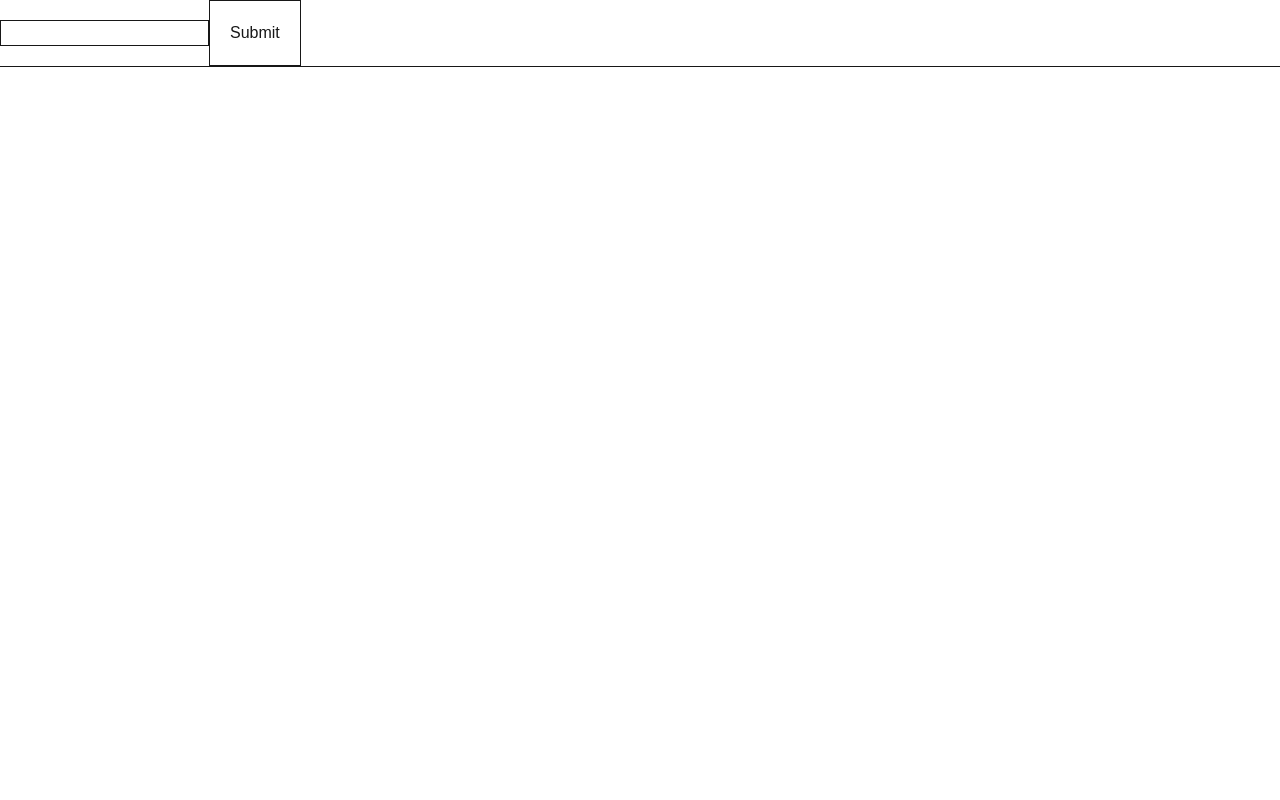
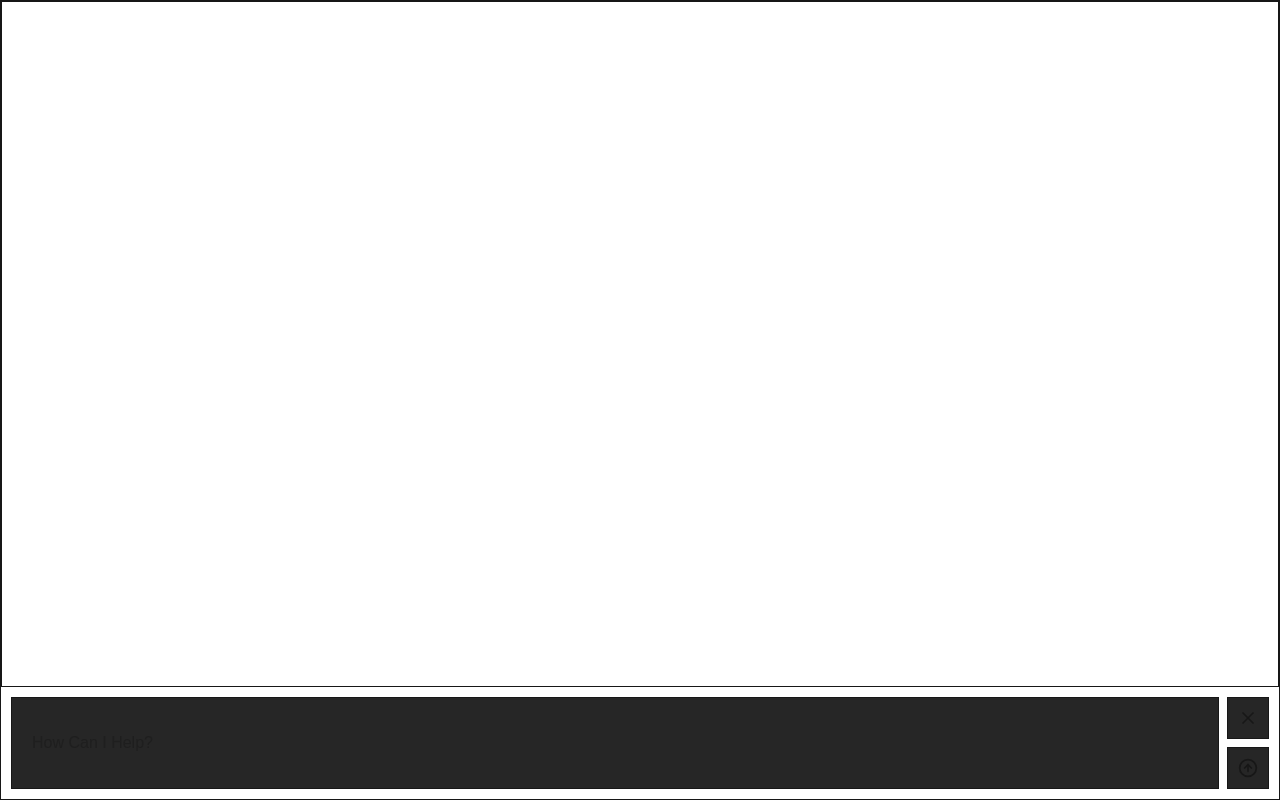
Before and after one commit to Beamzi/orcha, a Next.js app: page / in a window 1280 px wide. Built offline with nearby package versions, Linux system fonts and the light colour scheme.

Commit message:
added basic UI, cancelling and submission, hover states etc

```diff
--- a/package.json
+++ b/package.json
@@ -11,7 +11,8 @@
   "dependencies": {
     "next": "16.0.4",
     "react": "19.2.0",
-    "react-dom": "19.2.0"
+    "react-dom": "19.2.0",
+    "react-icons": "^5.5.0"
   },
   "devDependencies": {
     "@tailwindcss/postcss": "^4",
--- a/src/components/TestRenderSearch.tsx
+++ b/src/components/TestRenderSearch.tsx
@@ -1,4 +1,5 @@
 "use client";
+import { LuCircleArrowUp, LuX } from "react-icons/lu";
 
 import { useEffect, useState } from "react";
 
@@ -7,6 +8,7 @@ interface resultProps {
   url: string;
 }
 const keywords = [
+  // Temporal (keep these - they're unambiguous enough)
   "latest",
   "current",
   "now",
@@ -14,27 +16,75 @@ const keywords = [
   "recent",
   "2024",
   "2025",
+  "this week",
+  "this month",
+
+  // News/updates
   "news",
   "update",
+  "updates",
   "live",
   "release",
+  "released",
+  "announced",
+  "announcement",
+
+  // Pricing/shopping
   "price",
   "cost",
+  "how much",
+  "buy",
+  "purchase",
+  "review",
+  "reviews",
+
+  // Comparisons
+  "vs",
+  "versus",
+  "compare",
+  "better",
+  "best",
+
+  // Weather
   "weather",
   "forecast",
+  "temperature",
+
+  // Identity/factual questions
   "who is",
   "what is",
   "when is",
   "where is",
+  "how many",
+
+  // Location/services
   "opening hours",
   "directions",
+  "near me",
+  "closest",
+  "open now",
+
+  // Finance
   "market",
   "stock",
   "crypto",
+  "exchange rate",
+
+  // Tech/downloads
   "download",
   "official site",
   "documentation",
   "api docs",
+
+  // Sports/events
+  "score",
+  "game",
+  "match",
+  "won",
+
+  // Rankings/lists
+  "top",
+  "ranking",
 ];
 
 const checkHeuristics = (query: string) => {
@@ -136,8 +186,16 @@ export default function TestRenderSearch() {
   }, [isPromptReady]);
 
   return (
-    <div>
+    <div className="flex flex-col h-screen border  ">
+      <div className="flex flex-1 min-h-0 overflow-y-scroll border p-2.5 ">
+        <div>{modelSearchSum}</div>
+        <hr></hr>
+
+        <div>{modelDirect}</div>
+      </div>
+      <div className=" ">
         <form
+          className="h-full w-full  flex justify-center px-2.5 py-2.5"
           onSubmit={(e) => {
             e.preventDefault();
             if (checkHeuristics(searchQuery) === true) {
@@ -150,20 +208,29 @@ export default function TestRenderSearch() {
           }}
         >
           <input
-          className="border"
+            className="border w-full h-full px-5 bg-neutral-800 outline-none"
             onChange={(e) => setSearchQuery(e.target.value)}
+            value={searchQuery}
+            placeholder="How Can I Help?"
           ></input>
-        <button className="p-5 border cursor-pointer" type="submit">
-          Submit
+          <div className="flex flex-col ml-2">
+            <button
+              type="button"
+              onClick={() => setSearchQuery("")}
+              className="p-2.5 border bg-neutral-800 cursor-pointer hover:bg-teal-700 transition-all duration-300 group "
+            >
+              <LuX className="w-5 h-5 group-hover:scale-120 transition-all duration-300" />
             </button>
+            <button
+              className={`p-2.5 ${
+                searchQuery.length > 0 ? "bg-teal-700" : "bg-neutral-800"
+              }  mt-2 border cursor-pointer hover:bg-teal-500 transition-all duration-300 group`}
+              type="submit"
+            >
+              <LuCircleArrowUp className="h-5 w-5 group-hover:scale-120 transition-all duration-300" />
+            </button>
+          </div>
         </form>
-      <div>{modelSearchSum}</div>
-      <hr></hr>
-
-      <div>
-        {modelDirect.length < 1500 && modelDirect.length > 10
-          ? modelDirect
-          : ""}
       </div>
     </div>
   );
```
Also changed, not shown: 1 other file (tests, documents, lock files or other folders). Lines whose indentation alone changed are shown as unchanged.
